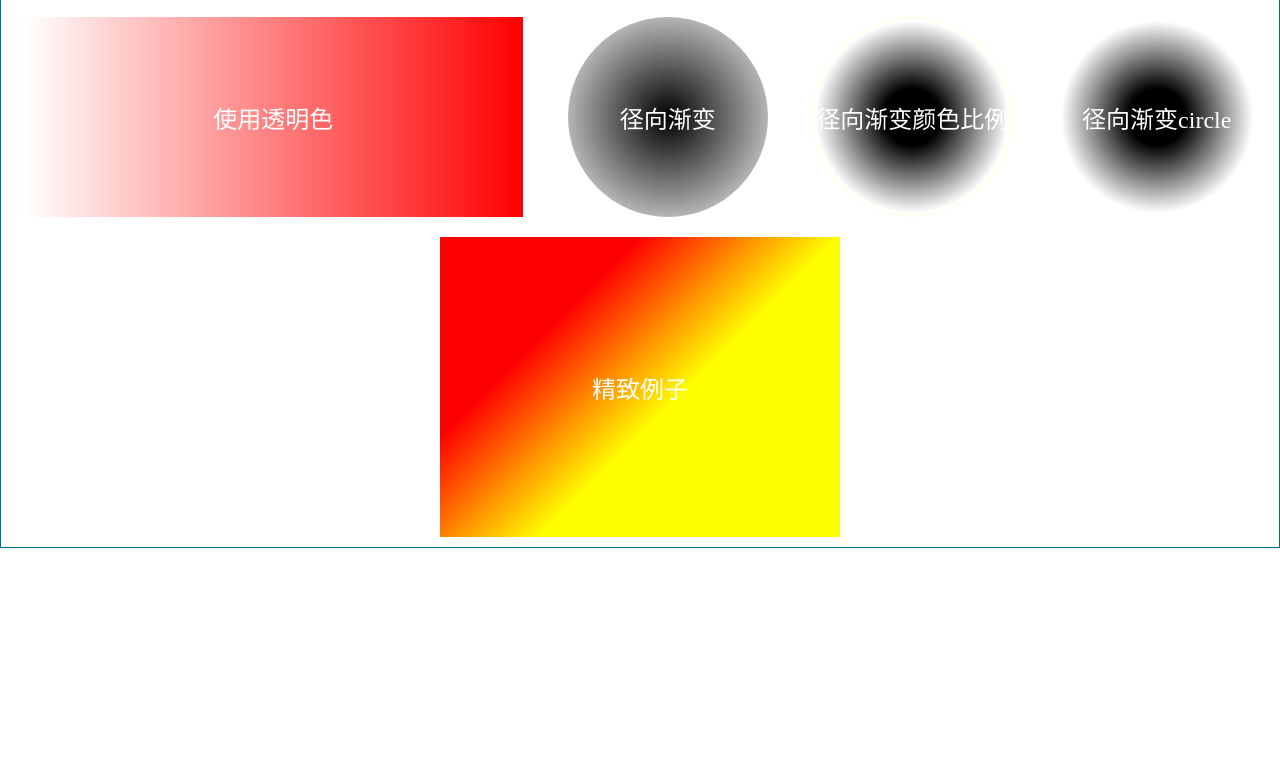
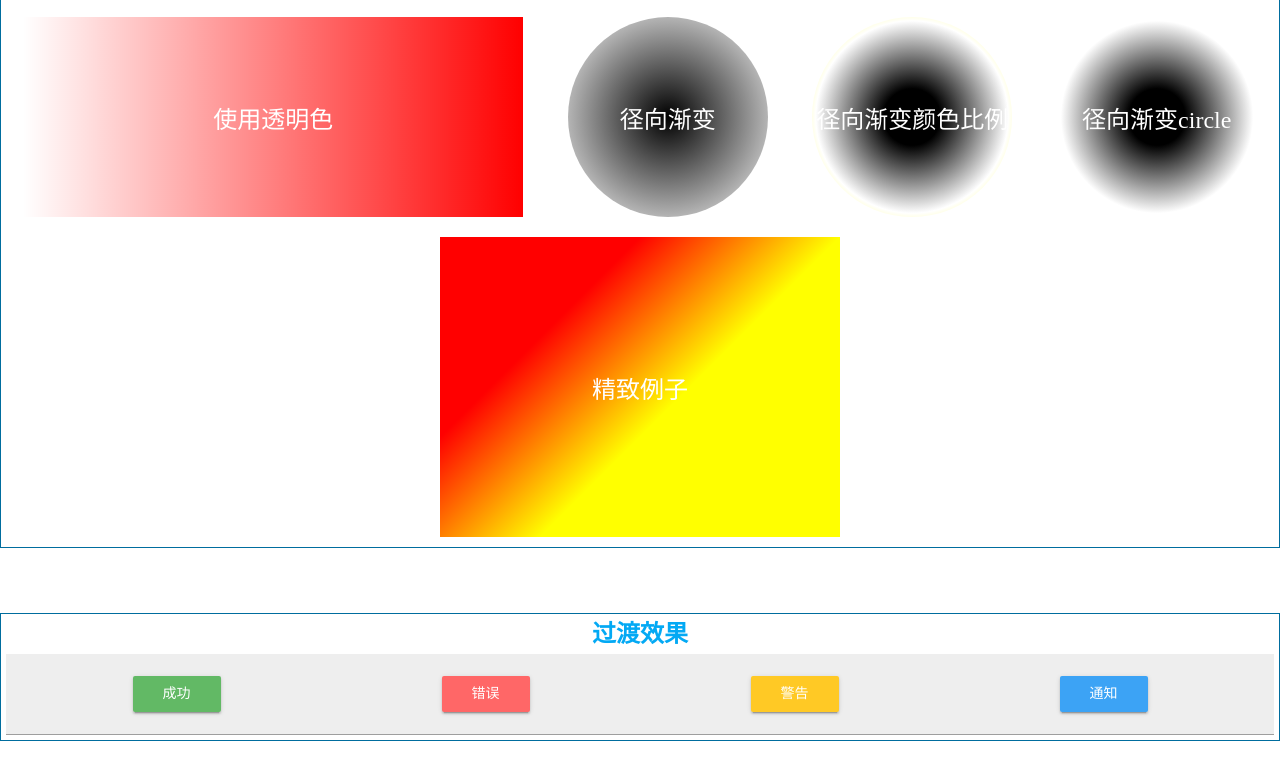
Before and after one commit to HaitaoWang555/JS-, a plain HTML site: page HTML5&CSS3/index.html in a window 1280 px wide. Shown: the part 1300-2080 px from the top of the page. Before the commit the page ends 1913 px from the top, so only its background shows below. Drawn offline with Linux system fonts and the light colour scheme.

Commit message:
css3 过渡

```diff
--- a/HTML5&CSS3/index.html
+++ b/HTML5&CSS3/index.html
@@ -76,5 +76,14 @@
       <div class="initShape backgroundGradient10">精致例子</div>
     </div>
   </div>
+  <div class="contentWrap">
+    <h2>过渡效果</h2>
+    <div class="flexWrap trbg">
+      <div class="initButton success">成功</div>
+      <div class="initButton error">错误</div>
+      <div class="initButton warning">警告</div>
+      <div class="initButton info">通知</div>
+    </div>
+  </div>
 </body>
 </html>
--- a/HTML5&CSS3/style.css
+++ b/HTML5&CSS3/style.css
@@ -110,3 +110,45 @@
     height: 300px;
     background-image:linear-gradient(135deg, red 141.4213562373095px, yellow 282.842712474619px);
 }
+.trbg {
+    background-color: #eee;
+    padding: 16px;
+    margin: 5px;
+    border-bottom: 1px solid #9E9E9E;
+}
+.initButton {
+    margin: 6px 8px;
+    min-width: 88px;
+    position: relative;
+    font-size: 14px;
+    font-weight: 500;
+    min-height: 36px;
+    line-height: 36px;
+    text-align: center;
+    color: white;
+    border-radius: 2px;
+    cursor: pointer;
+    box-shadow: 0 3px 1px -2px rgba(0,0,0,.2), 0 2px 2px 0 rgba(0,0,0,.14), 0 1px 5px 0 rgba(0,0,0,.12);
+}
+.initButton:after {
+    content: '';
+    width: 100%;
+    height: 100%;
+    position: absolute;
+    left: 0;
+    top: 0;
+    opacity: .12;
+    background-color: currentColor
+}
+.success {
+    background-color: #4caf50 ;
+}
+.error {
+    background-color: #ff5252  ;
+}
+.warning {
+    background-color: #ffc107 ;
+}
+.info {
+    background-color: #2196f3 ;
+}
```
